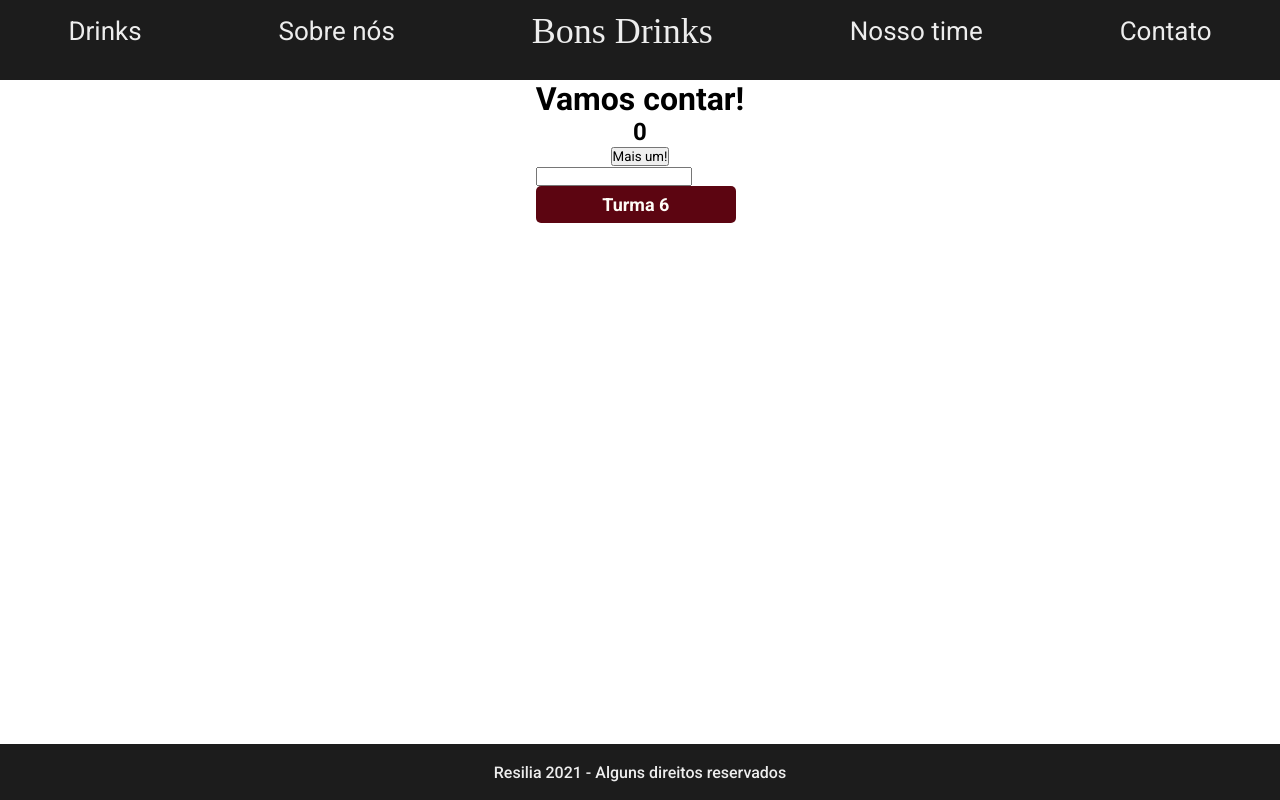
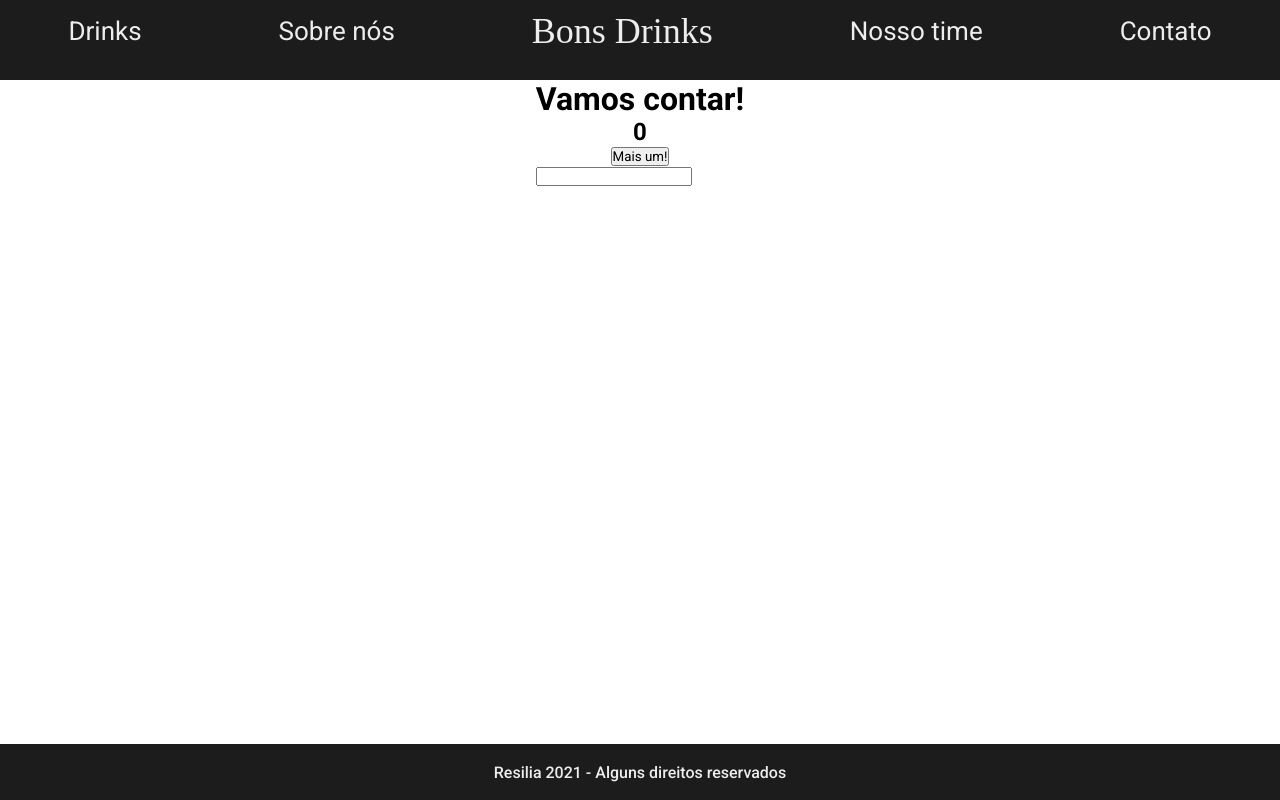
Before and after one commit to allankildare/projeto-react-turma-6, a React (Create React App) app: page /sobre-nos in a window 1280 px wide. Built offline with nearby package versions, Linux system fonts and the light colour scheme; a web font is replaced by a local one.

Commit message:
chore: remocao do componente Button

```diff
--- a/src/components/AboutUs/AboutUs.jsx
+++ b/src/components/AboutUs/AboutUs.jsx
@@ -1,16 +1,12 @@
 import React from 'react'
-import Button from '../Button/Button'
 import Contador from '../Contador/Contador'
 import InputState from '../InputState/InputState'
 
 export default function AboutUs() {
-
-
     return (
         <div style={{ margin: '0 auto' }}>
             <Contador />
             <InputState />
-            <Button texto="Turma 6" />
         </div>
     )
 }
```
